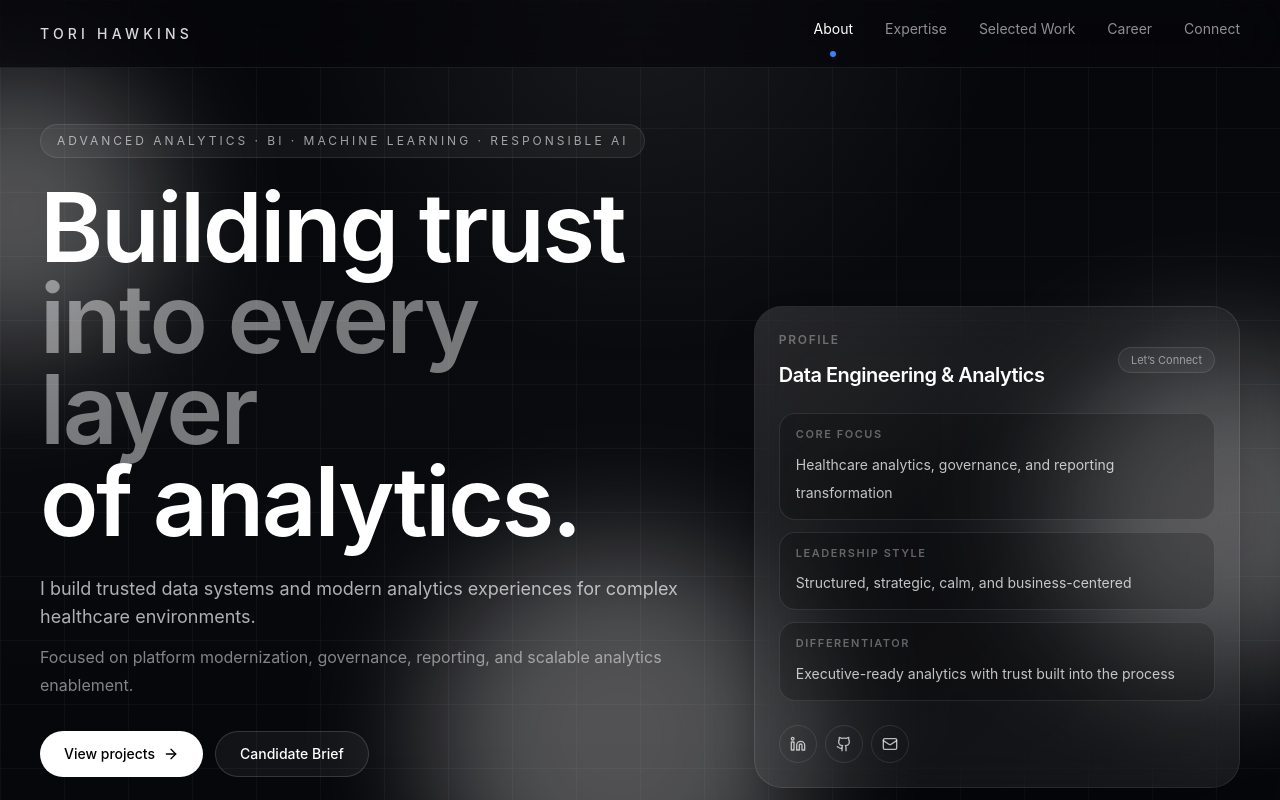
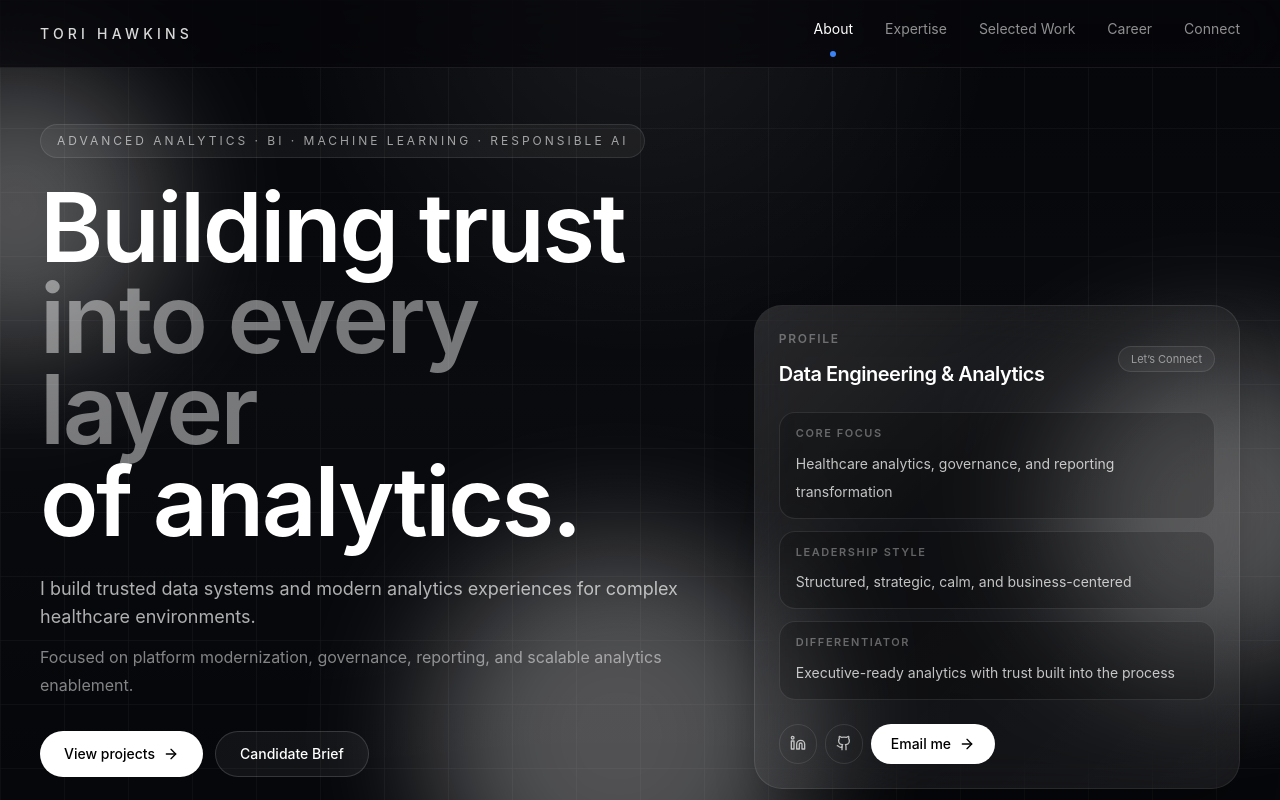
Before and after one commit to gnugal314/project-metavasis, a React (Vite) app: page / in a window 1280 px wide. Shown: the top 800 px of the page. Built offline with nearby package versions, Linux system fonts and the light colour scheme.

Commit message:
Fix email link

```diff
--- a/src/App.jsx
+++ b/src/App.jsx
@@ -334,11 +334,10 @@ useEffect(() => {
           <Github size={16} />
         </a>
         <a
-  href={`mailto:${intro.email}?subject=${encodeURIComponent('Hello Tori')}`}
-  className="rounded-full border border-white/10 p-2.5 text-white/70 transition duration-300 hover:-translate-y-0.5 hover:bg-white/10 hover:text-white"
-  aria-label="Email"
+  href={`mailto:${intro.email}?subject=${encodeURIComponent("Let's connect")}&body=${encodeURIComponent("Hi Tori,")}`}
+  className="inline-flex w-fit items-center gap-2 rounded-full bg-white px-5 py-2.5 text-sm font-medium text-black transition duration-300 hover:-translate-y-0.5"
 >
-  <Mail size={16} />
+  Email me <ArrowRight size={16} />
 </a>
       </div>
     </div>
@@ -578,8 +577,8 @@ useEffect(() => {
       </div>
 
       <div className="flex flex-col gap-3 lg:items-end">
-        <a
-  href={`mailto:${intro.email}?subject=${encodeURIComponent('Hello Tori')}`}
+      <a
+  href={`mailto:${intro.email}?subject=${encodeURIComponent("Let's connect")}&body=${encodeURIComponent("Hi Tori,")}`}
   className="inline-flex w-fit items-center gap-2 rounded-full bg-white px-5 py-2.5 text-sm font-medium text-black transition duration-300 hover:-translate-y-0.5"
 >
   Email me <ArrowRight size={16} />
```
